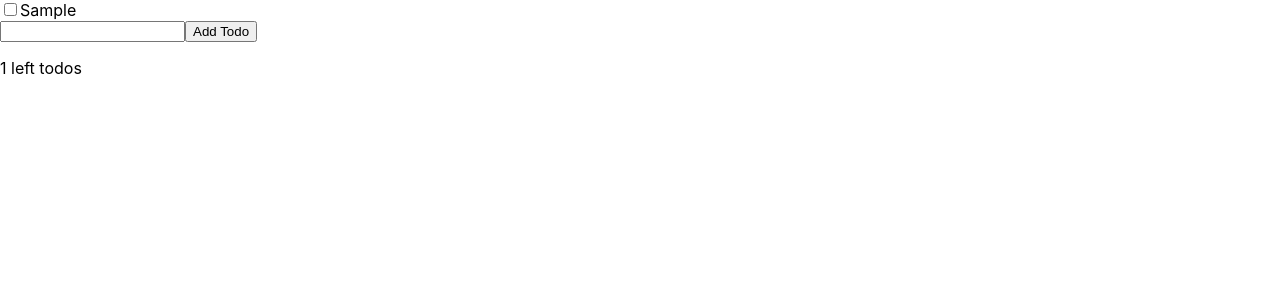
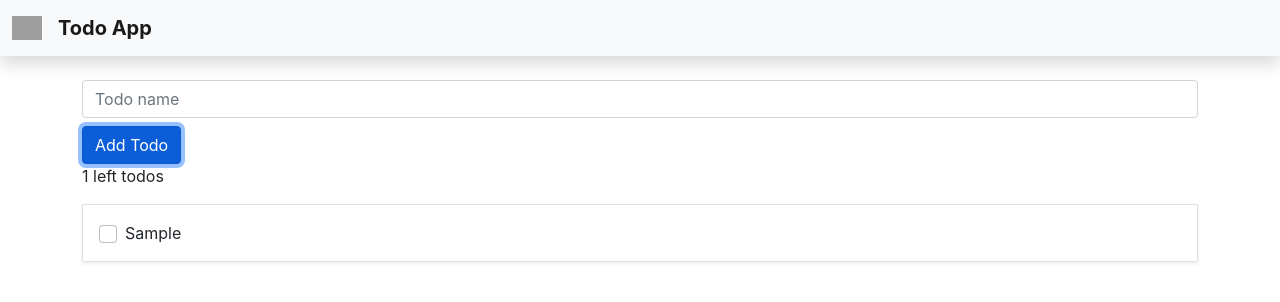
Before and after one commit to riddhesh-mahajan/todo-react-app, a React (Create React App) app: page / in a window 1280 px wide. Both pictures are taken after typing "Sample" into the empty fields and a click on the button "Add Todo". Shown: the top 302 px of the page. Built offline with nearby package versions, Linux system fonts and the light colour scheme; grey boxes are pictures that could not be loaded.

Commit message:
ui: add bootstrap and update ui

```diff
--- a/public/index.html
+++ b/public/index.html
@@ -24,6 +24,8 @@
       work correctly both with client-side routing and a non-root public URL.
       Learn how to configure a non-root public URL by running `npm run build`.
     -->
+    <link href="https://cdn.jsdelivr.net/npm/bootstrap@5.1.3/dist/css/bootstrap.min.css" rel="stylesheet" integrity="sha384-1BmE4kWBq78iYhFldvKuhfTAU6auU8tT94WrHftjDbrCEXSU1oBoqyl2QvZ6jIW3" crossorigin="anonymous">
+    <script src="https://cdn.jsdelivr.net/npm/bootstrap@5.1.3/dist/js/bootstrap.bundle.min.js" integrity="sha384-ka7Sk0Gln4gmtz2MlQnikT1wXgYsOg+OMhuP+IlRH9sENBO0LRn5q+8nbTov4+1p" crossorigin="anonymous"></script>
     <title>React App</title>
   </head>
   <body>
--- a/src/App.js
+++ b/src/App.js
@@ -2,6 +2,7 @@ import {useState, useRef, useEffect} from 'react'
 import logo from './logo.svg';
 import './App.css';
 import TodoList from './TodoList';
+import Navbar from './Navbar';
 
 const LOCAL_STORAGE_KEY = 'todoapp.todos'
 
@@ -41,10 +42,15 @@ function App() {
 
   return (
     <>
-    <TodoList todos={todos} toggleTodo={toggleTodo}/>
-    <input ref={todoNameRef} type="text" />
-    <button onClick={addTodo}>Add Todo</button>
-    <p>{todos.filter(todo=> !todo.completed).length} left todos</p>
+    <Navbar/>
+
+    <div className="container mt-4">
+        <input ref={todoNameRef} placeholder="Todo name" type="text" className="form-control mb-2" />
+        <button onClick={addTodo} className="btn btn-primary">Add Todo</button>
+        <p>{todos.filter(todo=> !todo.completed).length} left todos</p>
+
+        <TodoList todos={todos} toggleTodo={toggleTodo}/>
+    </div>
     </>
   )
 }
--- /dev/null
+++ b/src/Navbar.js
@@ -0,0 +1,16 @@
+import React from 'react'
+
+export default function Navbar() {
+    return (
+        <>
+            <nav class="navbar navbar-light shadow bg-light">
+                <div class="container-fluid">
+                    <a class="navbar-brand" href="#">
+                    <img src="https://img.icons8.com/fluency/50/000000/todo-list.png" alt="" width="30" height="24" class="d-inline-block align-text-top me-3" />
+                    <span className="fw-bold">Todo App</span>
+                    </a>
+                </div>
+            </nav>
+        </>
+    )
+}
--- a/src/Todo.js
+++ b/src/Todo.js
@@ -7,9 +7,9 @@ export default function Todo({todo, toggleTodo}) {
 
     return (
         <>
-        <div>
-            <input type="checkbox" checked={todo.completed} onChange={handleTodoClick} />
-            {todo.name}
+        <div class="p-3 shadow-sm border mb-2">
+            <input className="form-check-input p-2 me-2" type="checkbox" checked={todo.completed} onChange={handleTodoClick} />
+            <label className="form-check-label">{todo.name}</label>
         </div>
         </>
     )
```
